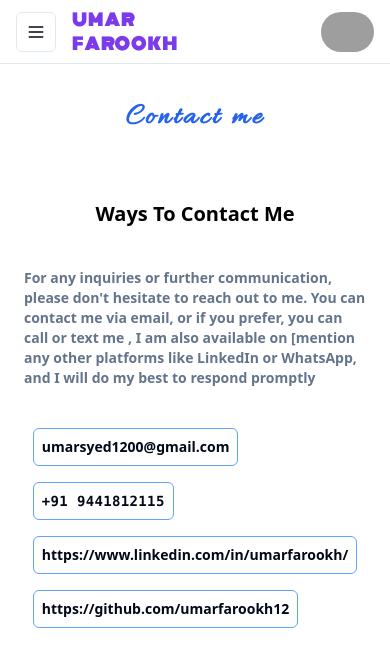
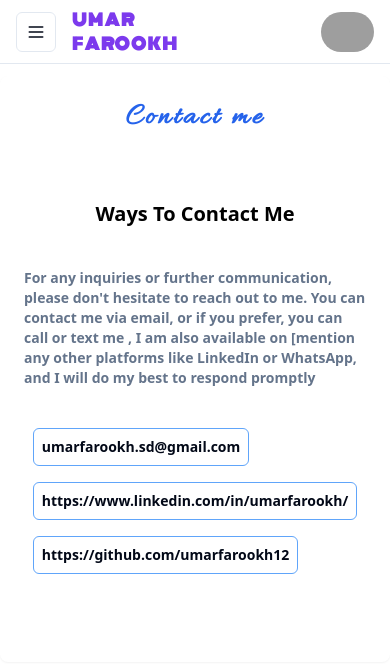
Before and after one commit to umarfarookh12/umar_profile, a React (Vite) app: page /contact in a window 390 px wide. Shown: the top 666 px of the page. Built offline with nearby package versions, Linux system fonts and the light colour scheme; grey boxes are pictures that could not be loaded; a web font is replaced by a local one.

Commit message:
updated mail and removed mobile number

```diff
--- a/src/components/routes/Contact.tsx
+++ b/src/components/routes/Contact.tsx
@@ -29,11 +29,13 @@ const Contact = () => {
           </div>
           <div className="grid md:grid-cols-2 justify-items-center content-center place-content-center md:w-[70%] md:mx-auto gap-4 text-sm">
             <div className="border border-blue-400 font-semibold w-fit p-2 justify-self-start md:justify-self-end rounded-md ">
-              <a href="#">umarsyed1200@gmail.com</a>
+              <form method="POST">
+                <a href="mailto: umarfarookh.sd@gmail.com">
+                  umarfarookh.sd@gmail.com
+                </a>
+              </form>
             </div>
-            <div className="border border-blue-400 font-bold w-fit p-2 justify-self-start rounded-md font-mono tracking-wide">
-              <a href="#">+91 9441812115</a>
-            </div>
+
             <div className="border border-blue-400 font-semibold w-fit p-2 md:justify-self-end rounded-md">
               <a
                 href="https://www.linkedin.com/in/umarfarookh/"
```
